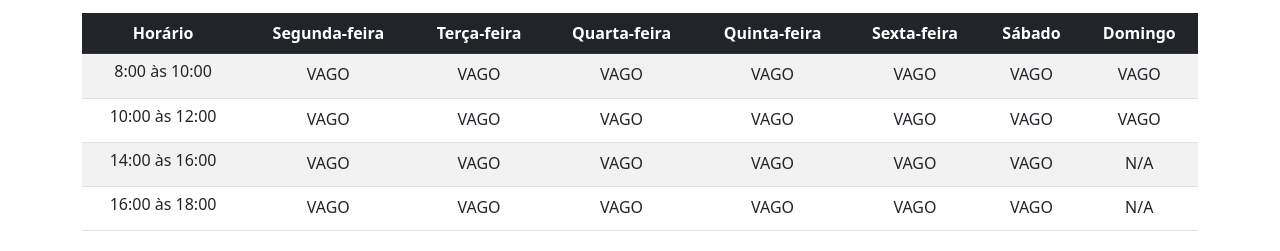
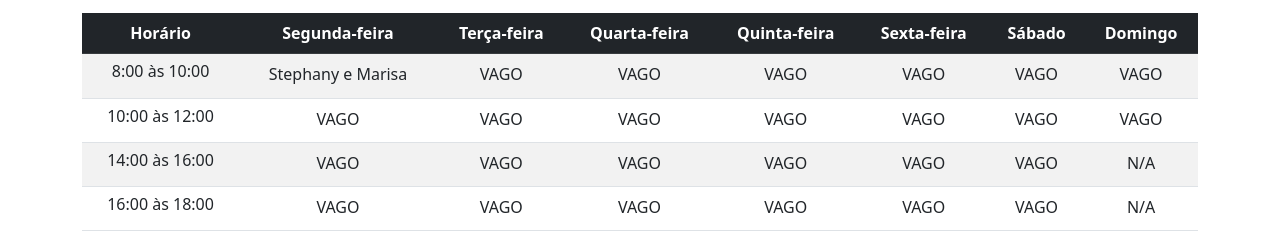
Before and after one commit to adrianoarch/testemunho-publico, a plain HTML site: page assets/months/display.html in a window 1280 px wide. Shown: the part 193-444 px from the top of the page. Drawn offline with nearby package versions, Linux system fonts and the light colour scheme.

Commit message:
Segunda Display - Stephany

```diff
--- a/assets/months/display.html
+++ b/assets/months/display.html
@@ -77,7 +77,7 @@
                                     <h5 class="fs-6">8:00 às 10:00</h5>
                                 </td>
                                 <td id="segunda">
-                                    VAGO
+                                    Stephany e Marisa
                                 </td>
                                 <td id="terca">
                                     VAGO
```
